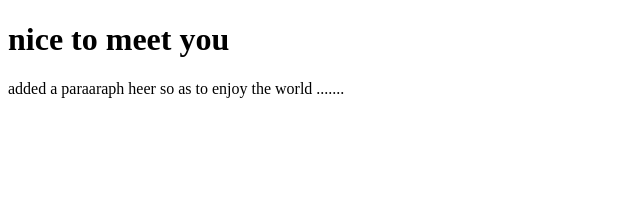
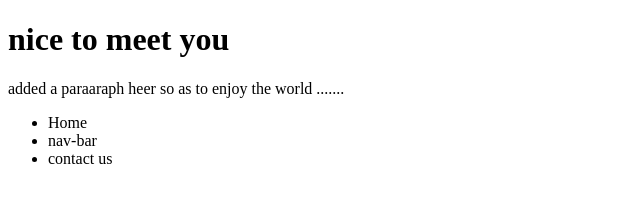
Before and after one commit to Davityak03/leaarn-git, a plain HTML site: page index.html in a window 1280 px wide. Shown: the whole page, without its empty margins (0-640 px from the left). Drawn offline with Linux system fonts and the light colour scheme.

Commit message:
add a list

```diff
--- a/index.html
+++ b/index.html
@@ -8,5 +8,10 @@
 <body>
     <h1>nice to meet you</h1>
     <p>added a paraaraph heer so as to enjoy the world .......</p>
+    <ul>
+        <li>Home</li>
+        <li>nav-bar</li>
+        <li>contact us</li>
+    </ul>
 </body>
 </html>
```
